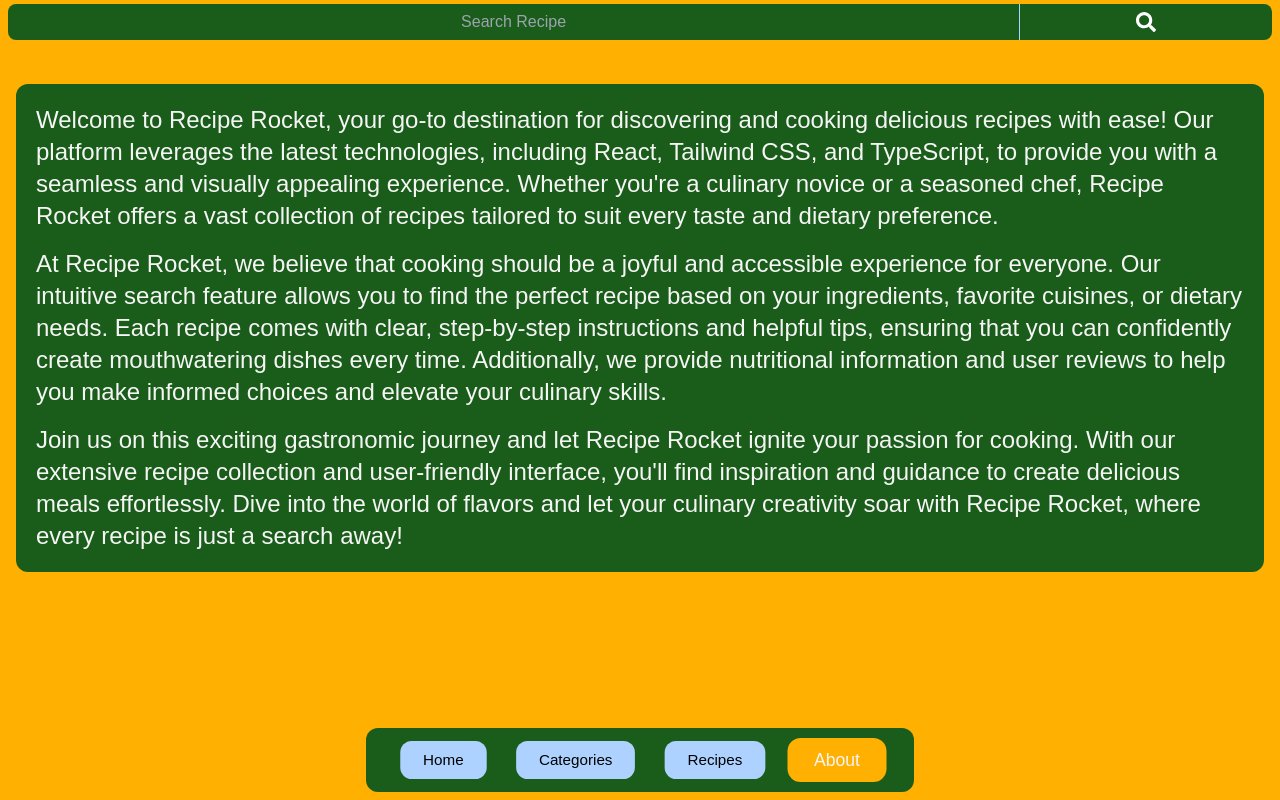
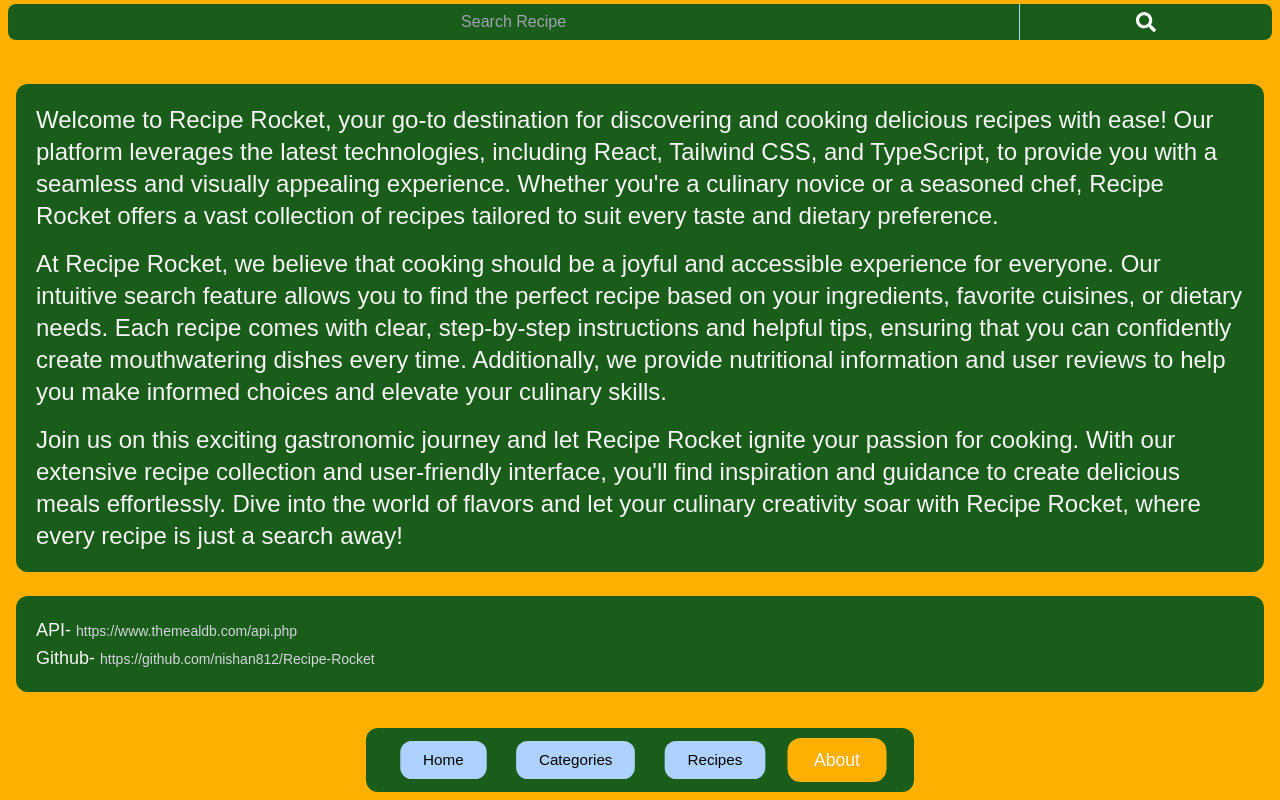
Before and after one commit to niii-san/Recipe-Rocket, a React (Vite) app: page /about in a window 1280 px wide. Built offline with nearby package versions, Linux system fonts and the light colour scheme; a web font is replaced by a local one.

Commit message:
feat: about page 2/2

```diff
--- a/src/Pages/Pages/About.tsx
+++ b/src/Pages/Pages/About.tsx
@@ -33,6 +33,31 @@
           recipe is just a search away!
         </p>
       </div>
+      <div
+        id="api-github"
+        className="bg-Second mt-6 rounded-xl p-5 text-lg text-Text mb-20"
+      >
+        <div>
+          <span>API- </span>
+          <span
+            className="text-sm text-gray-300"
+            onClick={() => window.open("https://www.themealdb.com/api.php")}
+          >
+            https://www.themealdb.com/api.php
+          </span>
+        </div>
+        <div>
+          <span>Github- </span>
+          <span
+            className="text-sm text-gray-300"
+            onClick={() =>
+              window.open("https://github.com/nishan812/Recipe-Rocket")
+            }
+          >
+            https://github.com/nishan812/Recipe-Rocket
+          </span>
+        </div>
+      </div>
     </div>
   );
 }
```
